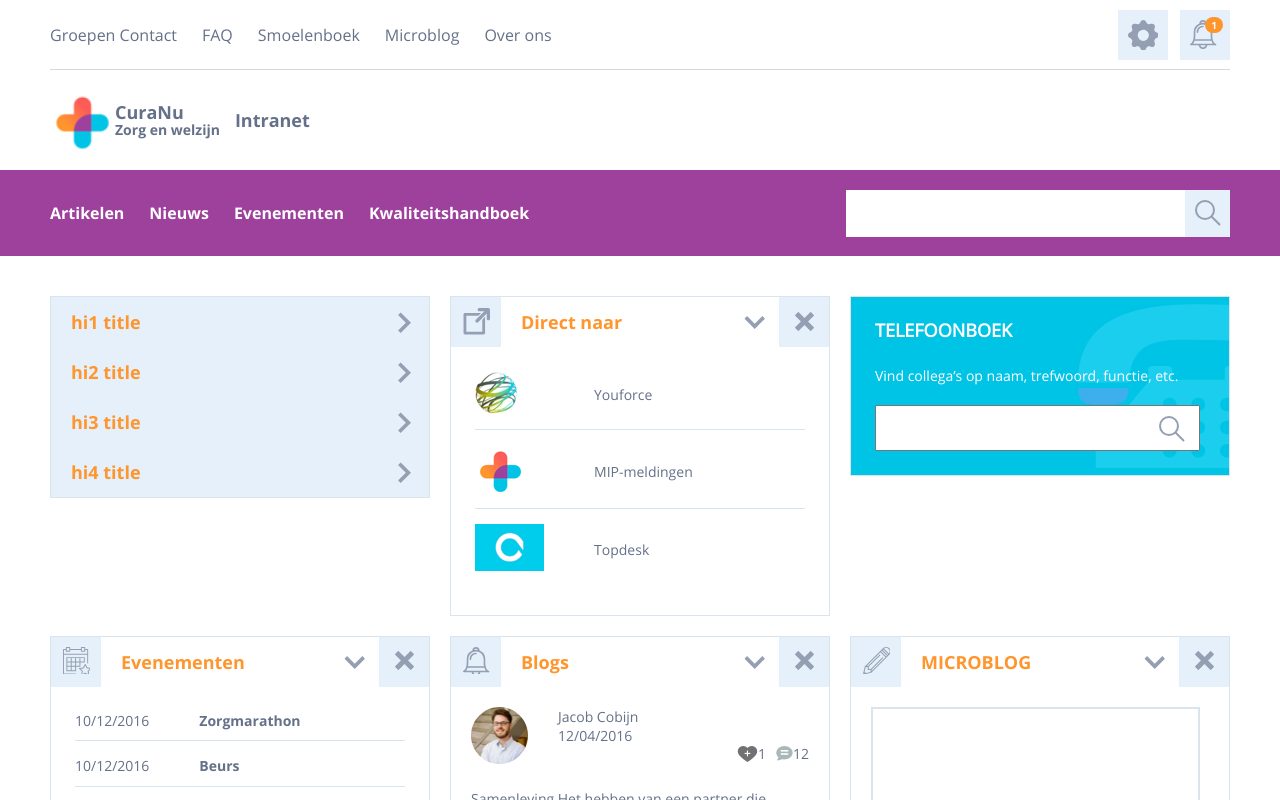
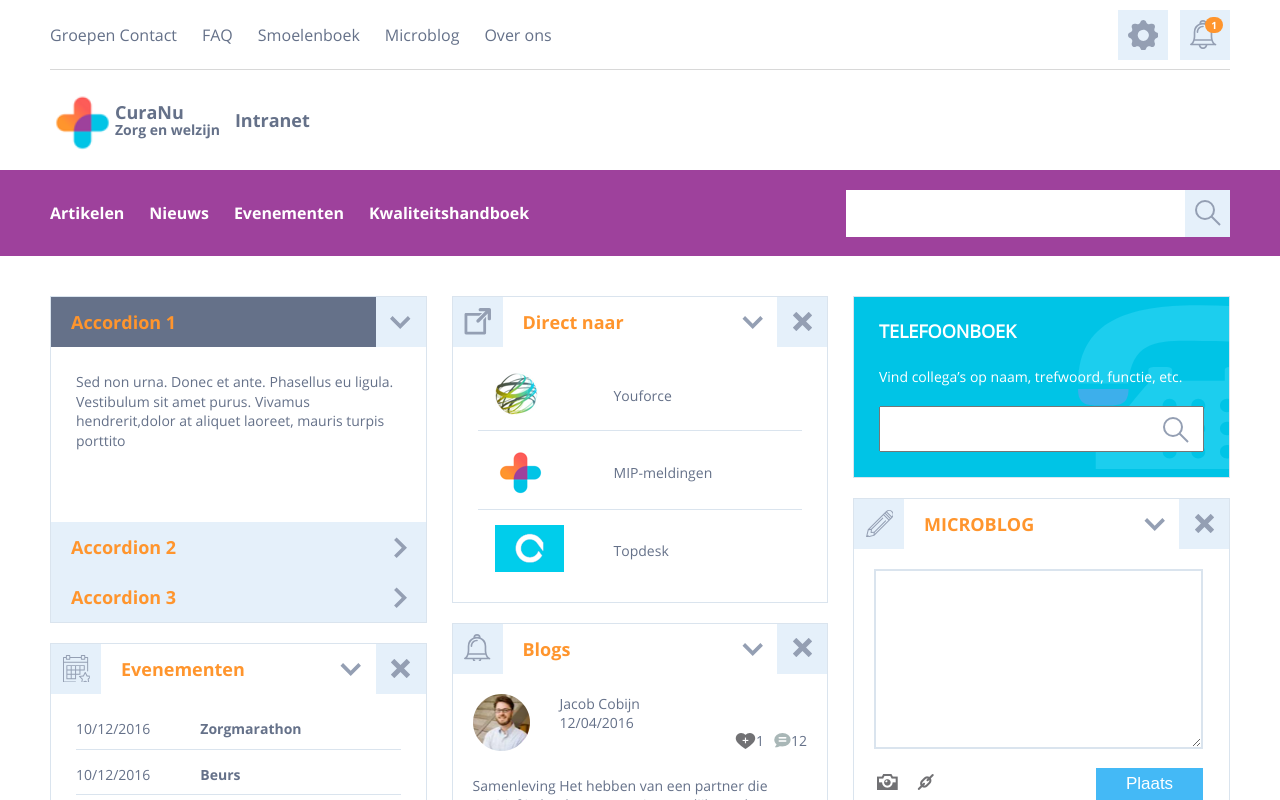
Before and after one commit to nawrasbaghdadi/CuraNu, a React (Create React App) app: page / in a window 1280 px wide. Shown: the top 800 px of the page. Built offline with nearby package versions, Linux system fonts and the light colour scheme.

Commit message:
done the layout component

```diff
--- a/src/App.js
+++ b/src/App.js
@@ -1,5 +1,4 @@
 import React from "react";
-
 import "./styles/App.scss";
 import HeaderComponent from "./components/HeaderComponent";
 import AccordionContainer from "./components/AccordionContainer";
@@ -15,25 +14,31 @@ import Peilingen from "./components/Box/Peilingen";
 import MijnGroepen from "./components/Box/MijnGroepen";
 import MijnLinks from "./components/Box/MijnLinks";
 import Toevoegen from "./components/Box/Toevoegen";
+import LayoutComponent from "./components/LayoutComponent";
+const componentsArray = [
+  <AccordionContainer data={data} firstOpen={true} keepOpen={true} />,
+  <DirectNaar title="Direct naar" footer={false} />,
+  <TelefoonBoek title="TELEFOONBOEK" footer={false} />,
+  <Evenementen title="Evenementen" footer={true} />,
+  <Blogs title="Blogs" footer={true} />,
+  <MicroBlog title="MICROBLOG" footer={true} />,
+  <Nieuws title="Nieuws" footer={true} />,
+  <Kwaliteitshandboek title="Kwaliteitshandboek" footer={true} />,
+  <MijnGroepen title="MijnGroepen" footer={true} />,
+  <MijnLinks title="Mijn links" footer={false} />,
+  <Peilingen title="Peilingen" footer={false} />,
+  <Toevoegen more="Mijn links" />
+];
 
 function App() {
   return (
     <div className="App">
       <HeaderComponent />
-      <div className="page__container container">
-        <AccordionContainer data={data} firstOpen={false} keepOpen={true} />
-        <DirectNaar title="Direct naar" footer={false} />
-        <TelefoonBoek title="TELEFOONBOEK" footer={false} />
-        <Evenementen title="Evenementen" footer={true} />
-        <Blogs title="Blogs" footer={true} />
-        <MicroBlog title="MICROBLOG" footer={true} />
-        <Nieuws title="Nieuws" footer={true} />
-        <Kwaliteitshandboek title="Kwaliteitshandboek" footer={true} />
-        <Peilingen title="Peilingen" footer={false} />
-        <MijnGroepen title="MijnGroepen" footer={true} />
-        <MijnLinks title="Mijn links" footer={false} />
-        <Toevoegen more="Mijn links" />
-      </div>
+      <LayoutComponent columns={3}>
+        {componentsArray.map(ele => {
+          return ele;
+        })}
+      </LayoutComponent>
     </div>
   );
 }
--- /dev/null
+++ b/src/components/LayoutComponent.js
@@ -0,0 +1,20 @@
+import React from "react";
+const LayoutComponent = props => {
+  const columns = {};
+  const layout = [];
+  for (let i = 0; i < props.columns; i++) {
+    columns[`column${i}`] = [];
+  }
+  for (let i = 0; i < props.children.length; i++) {
+    const columnIndex = i % props.columns;
+    columns[`column${columnIndex}`].push(<div>{props.children[i]}</div>);
+  }
+
+  for (let i = 0; i < props.columns; i++) {
+    layout.push(<div className="colum">{columns[`column${i}`]}</div>);
+  }
+
+  return <div className="page__container container">{layout}</div>;
+};
+
+export default LayoutComponent;
--- a/src/data/Accordion.json
+++ b/src/data/Accordion.json
@@ -1,26 +1,20 @@
 [
   {
     "id": 0,
-    "title": "hi1 title",
-    "content": "hi1 content",
+    "title": "Accordion 1",
+    "content": "Sed non urna. Donec et ante. Phasellus eu ligula. Vestibulum sit amet purus. Vivamus hendrerit,dolor at aliquet laoreet, mauris turpis porttito",
     "open": false
   },
   {
     "id": 1,
-    "title": "hi2 title",
-    "content": "hi2 content",
+    "title": "Accordion 2",
+    "content": "Sed non urna. Donec et ante. Phasellus eu ligula. Vestibulum sit amet purus. Vivamus hendrerit, dolor at aliquet laoreet, mauris turpis porttito",
     "open": false
   },
   {
     "id": 2,
-    "title": "hi3 title",
-    "content": "hi3 content",
-    "open": false
-  },
-  {
-    "id": 3,
-    "title": "hi4 title",
-    "content": "hi4 content",
+    "title": "Accordion 3",
+    "content": "Sed non urna. Donec et ante. Phasellus eu ligula. Vestibulum sit amet purus. Vivamus hendrerit, dolor at aliquet laoreet, mauris turpis porttito",
     "open": false
   }
 ]
--- a/src/styles/App.scss
+++ b/src/styles/App.scss
@@ -20,9 +20,15 @@ body {
   @include flex-wrap(wrap);
   @include justify-content(space-between);
   @include align-items(flex-start);
-  margin-top: 40px;
+  margin: 40px auto;
+  .colum {
+    @include flex(1 1 0%);
+    margin-left: 25px;
+    &:first-child {
+      margin: 0;
+    }
+  }
 }
-
 .header {
   background-color: $bg-color;
   .header__element {
--- a/src/styles/BoxComponent.scss
+++ b/src/styles/BoxComponent.scss
@@ -74,7 +74,7 @@
     &--default {
       opacity: 1;
       max-height: 125px;
-      padding: 24px;
+      padding: 25px;
     }
     &--default.peilingen p {
       margin: 20px 0;
@@ -91,6 +91,7 @@
         @include align-items(center);
         .item__media {
           @include flex(0 0 69px);
+          margin-left: 17px;
         }
         .item__text {
           @include flex(1 1 auto);
@@ -112,6 +113,7 @@
       &:last-child {
         border: none;
         padding-bottom: 0;
+        margin-bottom: 0;
       }
     }
     &__item.Kwaliteitshandboek,
@@ -199,15 +201,6 @@
           a:first-child {
             margin-right: 15px;
           }
-          button {
-            margin-left: auto;
-            width: 107px;
-            height: 32px;
-            background-color: $btn-bg-color;
-            color: $btn-color;
-            border: none;
-            @include font-size(17px);
-          }
         }
         .item__media {
           @include flex(0 0 auto);
@@ -269,3 +262,13 @@
     font-family: "openSans-bold";
   }
 }
+button {
+  margin-left: auto;
+  width: 107px;
+  height: 32px;
+  background-color: $btn-bg-color;
+  color: $btn-color;
+  border: none;
+  @include font-size(17px);
+  cursor: pointer;
+}
```
